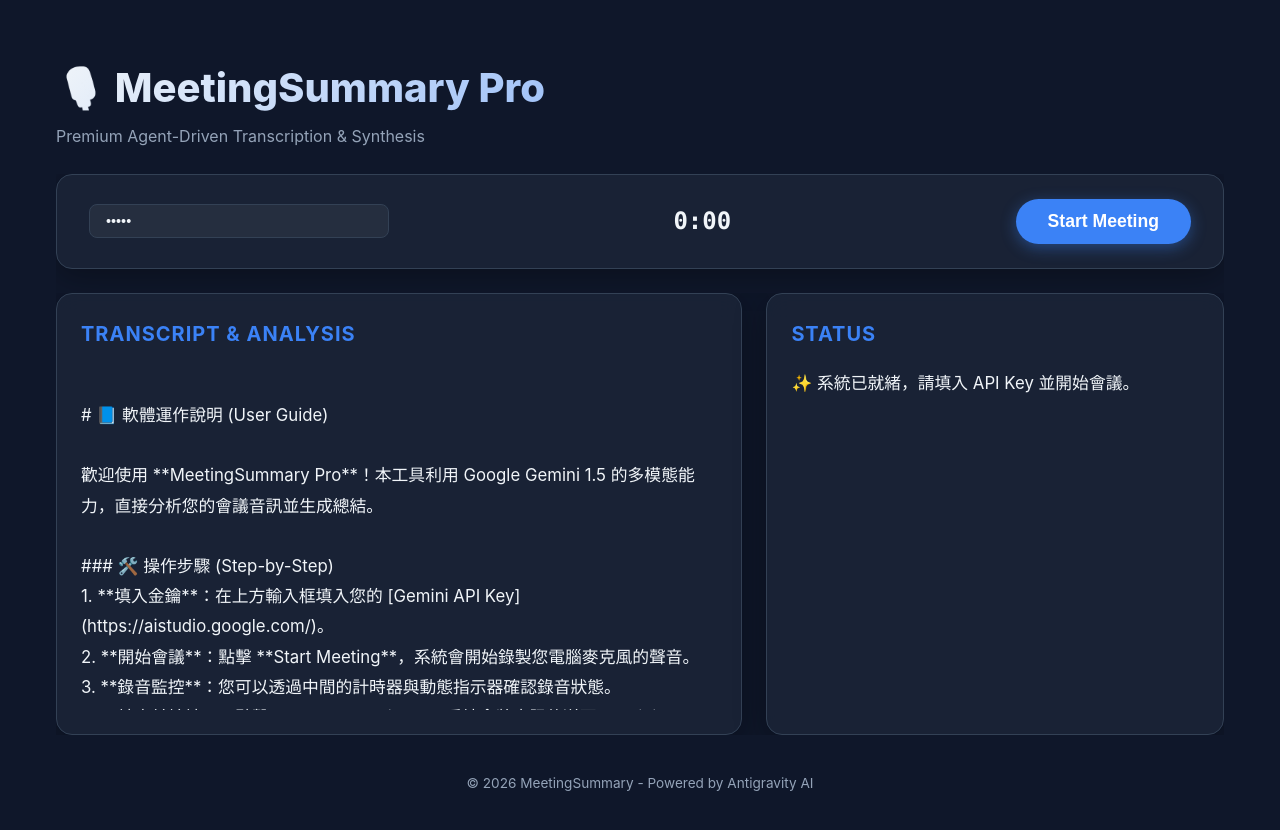
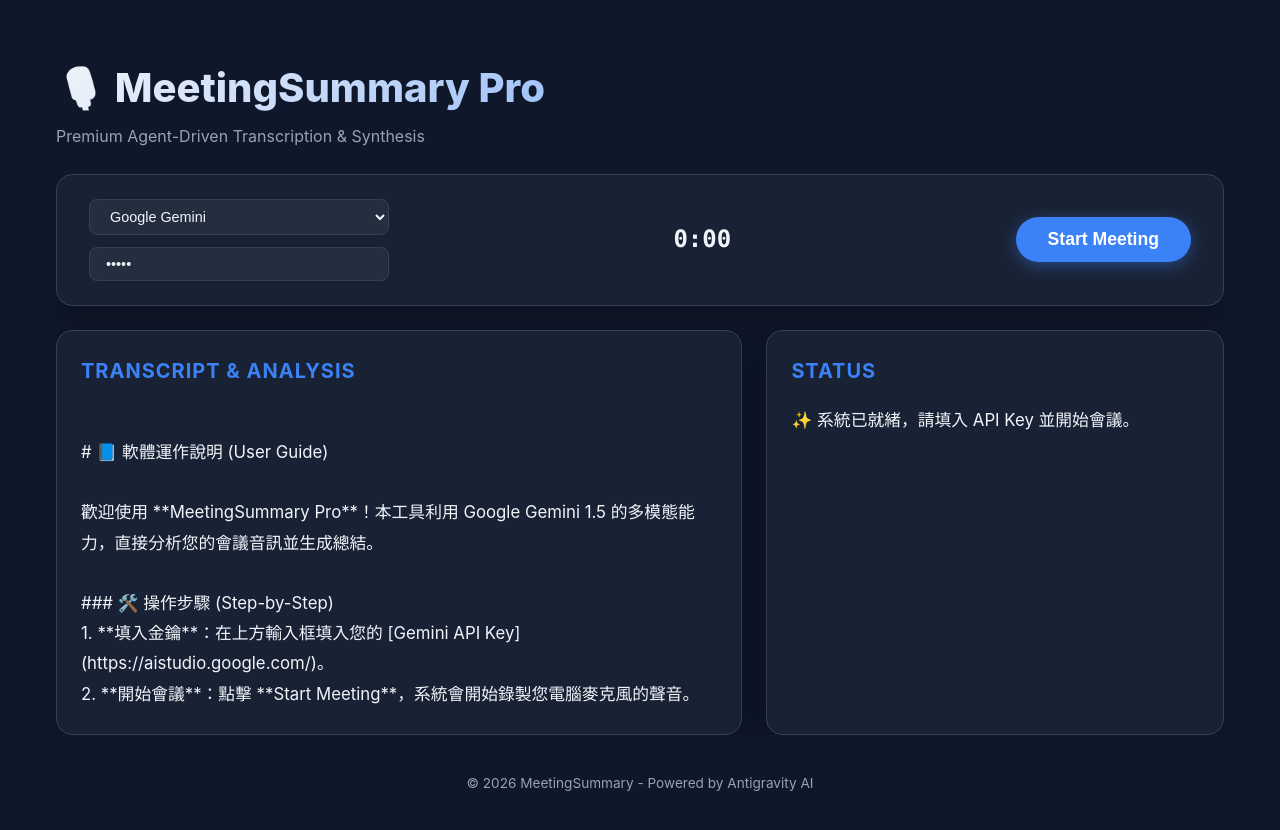
Before and after one commit to Chun-Chieh-Chang/MeetingSummary, a React (Vite) app: page / in a window 1280 px wide. Shown: the top 830 px of the page. Built offline with nearby package versions, Linux system fonts and the light colour scheme; no server answers.

Commit message:
feat: implement multi-provider API selector UI

```diff
--- a/src/App.css
+++ b/src/App.css
@@ -48,7 +48,7 @@
   max-width: 300px;
 }
 
-.api-input {
+.api-input, .provider-select {
   width: 100%;
   background: rgba(255, 255, 255, 0.05);
   border: 1px solid var(--border);
@@ -60,7 +60,12 @@
   transition: border-color 0.3s;
 }
 
-.api-input:focus {
+.provider-select {
+  margin-bottom: 12px;
+  cursor: pointer;
+}
+
+.api-input:focus, .provider-select:focus {
   border-color: var(--accent-brand);
 }
 
--- a/src/App.tsx
+++ b/src/App.tsx
@@ -4,6 +4,7 @@
 
 
 const App: React.FC = () => {
+  const [provider, setProvider] = useState<'gemini' | 'assemblyai' | 'deepgram'>('gemini');
   const [isRecording, setIsRecording] = useState(false);
   const [isProcessing, setIsProcessing] = useState(false);
   const [transcript, setTranscript] = useState<string>(`
@@ -26,6 +27,8 @@
   const [summary, setSummary] = useState<string>('✨ 系統已就緒，請填入 API Key 並開始會議。');
   const [duration, setDuration] = useState(0);
   const [apiKey, setApiKey] = useState(import.meta.env.VITE_GEMINI_API_KEY || '');
+  const [assemblyKey, setAssemblyKey] = useState(import.meta.env.VITE_ASSEMBLYAI_API_KEY || '');
+  const [deepgramKey, setDeepgramKey] = useState(import.meta.env.VITE_DEEPGRAM_API_KEY || '');
 
   const mediaRecorderRef = useRef<MediaRecorder | null>(null);
   const audioChunksRef = useRef<Blob[]>([]);
@@ -77,24 +80,39 @@
 
 
   const processAudio = async (blob: Blob) => {
-    if (!apiKey) {
-      alert("Please provide a Gemini API Key.");
+    const currentKey = provider === 'gemini' ? apiKey : (provider === 'assemblyai' ? assemblyKey : deepgramKey);
+
+    if (!currentKey) {
+      alert(`Please provide an API Key for ${provider}.`);
       return;
     }
 
     setIsProcessing(true);
-    setSummary("Gemini is listening to your meeting and identifying speakers...");
+    setSummary(`${provider.toUpperCase()} is analyzing your meeting...`);
 
     try {
-      const genAI = new GoogleGenerativeAI(apiKey);
+      if (provider === 'gemini') {
+        await processWithGemini(blob, currentKey);
+      } else {
+        // Placeholder for future implementation of other providers
+        setSummary(`${provider.toUpperCase()} integration is reserved. Currently implementing...`);
+        setTimeout(() => setIsProcessing(false), 2000);
+      }
+    } catch (err) {
+      console.error(`${provider.toUpperCase()} Error:`, err);
+      setSummary("Error processing audio. Please check your credentials.");
+      setIsProcessing(false);
+    }
+  };
+
+  const processWithGemini = async (blob: Blob, key: string) => {
+    const genAI = new GoogleGenerativeAI(key);
     const model = genAI.getGenerativeModel({ model: "gemini-1.5-flash" });
 
-      // Convert Blob to Base64
     const reader = new FileReader();
     reader.readAsDataURL(blob);
     reader.onloadend = async () => {
       const base64Data = (reader.result as string).split(',')[1];
-
       const prompt = `
         You are a professional meeting assistant. Listen to the provided audio.
         1. Provide a verbatim transcript but clearly label the different speakers (e.g., Speaker 1, Speaker 2).
@@ -114,15 +132,10 @@
       ]);
 
       const responseText = result.response.text();
-        setTranscript(responseText); // Gemini returns everything together usually
-        setSummary("Analysis Complete.");
+      setTranscript(responseText);
+      setSummary("Analysis Complete (Gemini).");
       setIsProcessing(false);
     };
-    } catch (err) {
-      console.error("Gemini API Error:", err);
-      setSummary("Error processing audio. Please check your API Key and internet connection.");
-      setIsProcessing(false);
-    }
   };
 
   const formatTime = (seconds: number) => {
@@ -141,6 +154,17 @@
       <main className="dashboard">
         <section className="controls glass-card">
           <div className="api-config">
+            <select
+              value={provider}
+              onChange={(e) => setProvider(e.target.value as any)}
+              className="provider-select"
+            >
+              <option value="gemini">Google Gemini</option>
+              <option value="assemblyai">AssemblyAI</option>
+              <option value="deepgram">Deepgram</option>
+            </select>
+
+            {provider === 'gemini' && (
               <input
                 type="password"
                 placeholder="Enter Gemini API Key"
@@ -148,6 +172,25 @@
                 onChange={(e) => setApiKey(e.target.value)}
                 className="api-input"
               />
+            )}
+            {provider === 'assemblyai' && (
+              <input
+                type="password"
+                placeholder="Enter AssemblyAI API Key"
+                value={assemblyKey}
+                onChange={(e) => setAssemblyKey(e.target.value)}
+                className="api-input"
+              />
+            )}
+            {provider === 'deepgram' && (
+              <input
+                type="password"
+                placeholder="Enter Deepgram API Key"
+                value={deepgramKey}
+                onChange={(e) => setDeepgramKey(e.target.value)}
+                className="api-input"
+              />
+            )}
           </div>
 
           <div className="recording-status">
```
Also changed, not shown: 1 other file (tests, documents, lock files or other folders). Lines whose indentation alone changed are shown as unchanged.
